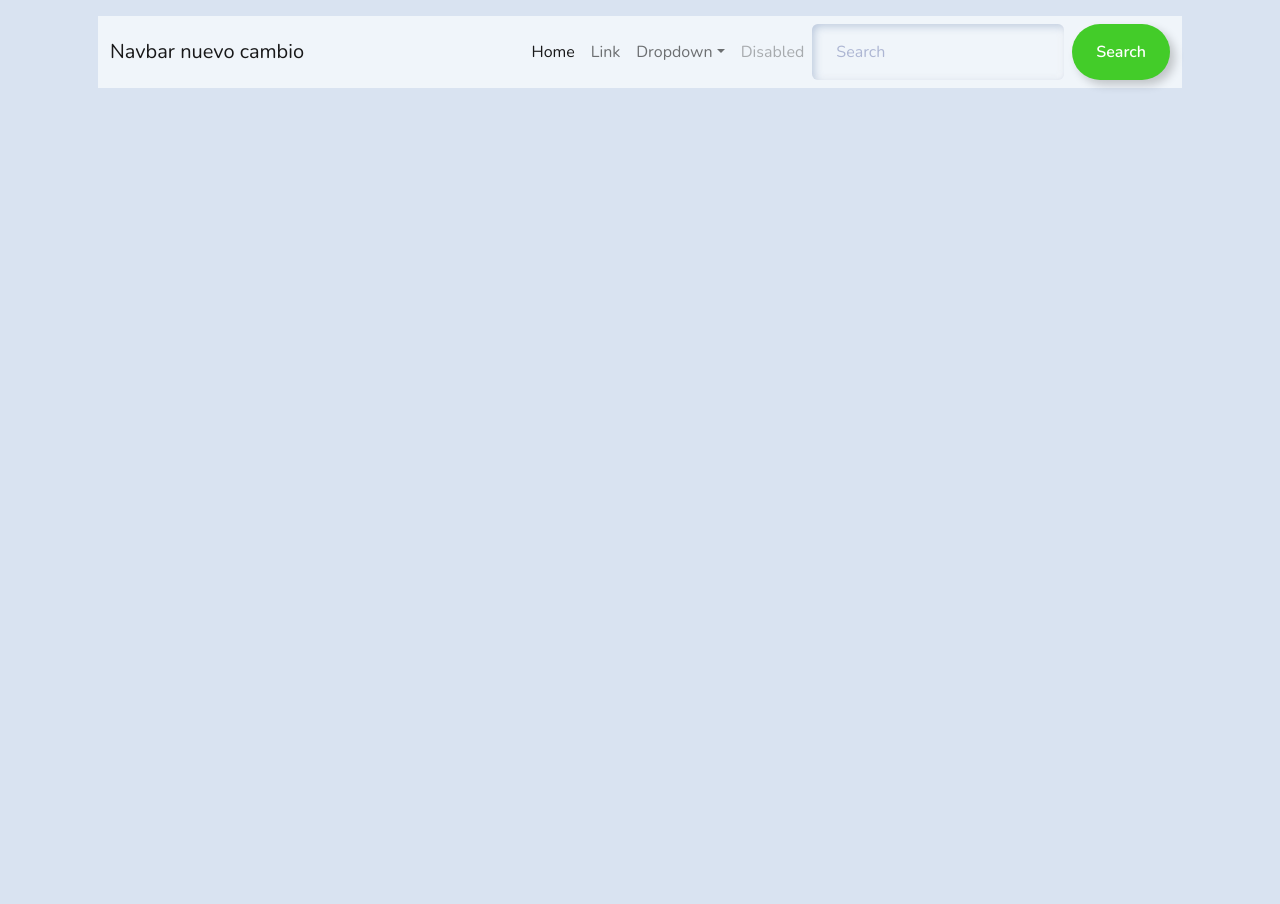
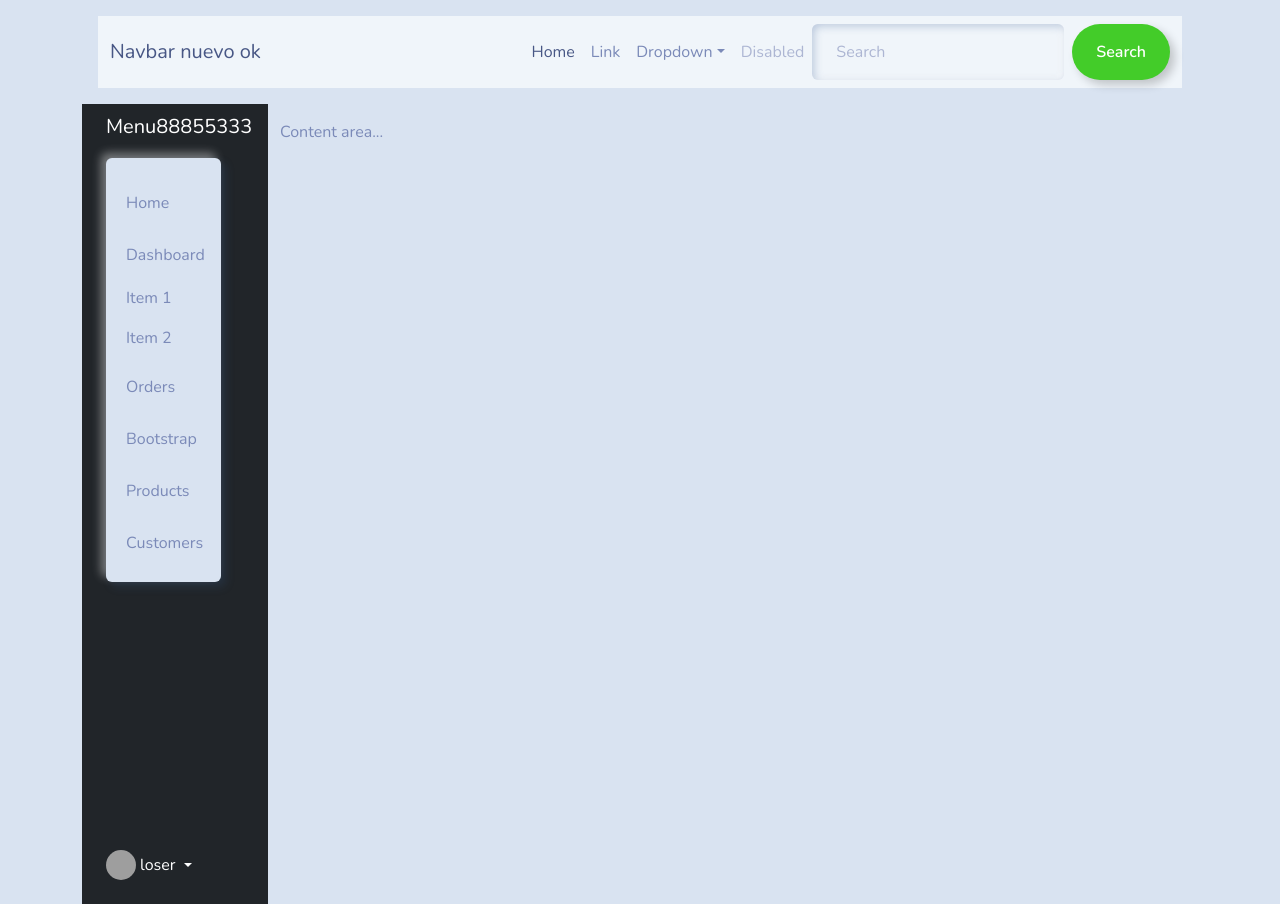
Before and after one commit to Leonardoih/inventario-app, a React (Create React App) app: page / in a window 1280 px wide. Before the commit the page ends 800 px from the top, so only its background shows below. Built offline with nearby package versions, Linux system fonts and the light colour scheme; grey boxes are pictures that could not be loaded.

Commit message:
cambio 3

```diff
--- a/src/Components/Navbar/Navbar.tsx
+++ b/src/Components/Navbar/Navbar.tsx
@@ -7,7 +7,7 @@ const Navbar = () => {
         <div className="p-3">
             <nav className="navbar navbar-expand-md navbar-light bg-light   ">
         <div className="container-fluid">
-          <Link className="navbar-brand " to='/'>Navbar nuevo cambio</Link>
+          <Link className="navbar-brand " to='/'>Navbar nuevo ok </Link>
           <button className="navbar-toggler" type="button" data-bs-toggle="collapse" data-bs-target="#navbarSupportedContent" aria-controls="navbarSupportedContent" aria-expanded="false" aria-label="Toggle navigation">
             <span className="navbar-toggler-icon" />
           </button>
--- a/src/Components/Sidebar/Sidebar.tsx
+++ b/src/Components/Sidebar/Sidebar.tsx
@@ -1,6 +1,5 @@
-import React from 'react'
-import { Link } from 'react-router-dom'
-
+import React from "react";
+import { Link } from "react-router-dom";
 
 const Sidebar = () => {
   return (
@@ -8,90 +7,181 @@ const Sidebar = () => {
       <div className="row flex-nowrap">
         <div className="col-auto col-md-3 col-xl-2 px-sm-2 px-0 bg-dark">
           <div className="d-flex flex-column align-items-center align-items-sm-start px-3 pt-2 text-white min-vh-100">
-              <a href="/" className="d-flex align-items-center pb-3 mb-md-0 me-md-auto text-white text-decoration-none">
-                <span className="fs-5 d-none d-sm-inline">Menu55</span>
-              </a>
-              <ul className="nav nav-pills flex-column mb-sm-auto mb-0 align-items-center align-items-sm-start" id="menu">
+            <Link
+              to="/"
+              className="d-flex align-items-center pb-3 mb-md-0 me-md-auto text-white text-decoration-none"
+            >
+              <span className="fs-5 d-none d-sm-inline">Menu88855333</span>
+            </Link>
+            <ul
+              className="nav nav-pills flex-column mb-sm-auto mb-0 align-items-center align-items-sm-start"
+              id="menu"
+            >
               <li className="nav-item">
-                  <a href="#" className="nav-link align-middle px-0">
-                    <i className="fs-4 bi-house" /> <span className="ms-1 d-none d-sm-inline">Home</span>
-                  </a>
+                <Link to="#" className="nav-link align-middle px-0">
+                  <i className="fs-4 bi-house" />{" "}
+                  <span className="ms-1 d-none d-sm-inline">Home</span>
+                </Link>
               </li>
               <li>
-                  <a href="#submenu1" data-bs-toggle="collapse" className="nav-link px-0 align-middle">
-                    <i className="fs-4 bi-speedometer2" /> <span className="ms-1 d-none d-sm-inline">Dashboard</span> </a>
-                  <ul className="collapse show nav flex-column ms-1" id="submenu1" data-bs-parent="#menu">
+                <Link
+                  to="#submenu1"
+                  data-bs-toggle="collapse"
+                  className="nav-link px-0 align-middle"
+                >
+                  <i className="fs-4 bi-speedometer2" />{" "}
+                  <span className="ms-1 d-none d-sm-inline">Dashboard</span>{" "}
+                </Link>
+                <ul
+                  className="collapse show nav flex-column ms-1"
+                  id="submenu1"
+                  data-bs-parent="#menu"
+                >
                   <li className="w-100">
-                      <a href="#" className="nav-link px-0"> <span className="d-none d-sm-inline">Item</span> 1 </a>
+                    <Link to="#" className="nav-link px-0">
+                      {" "}
+                      <span className="d-none d-sm-inline">Item</span> 1{" "}
+                    </Link>
                   </li>
                   <li>
-                      <a href="#" className="nav-link px-0"> <span className="d-none d-sm-inline">Item</span> 2 </a>
+                    <Link to="#" className="nav-link px-0">
+                      {" "}
+                      <span className="d-none d-sm-inline">Item</span> 2{" "}
+                    </Link>
                   </li>
                 </ul>
               </li>
               <li>
-                  <a href="#" className="nav-link px-0 align-middle">
-                    <i className="fs-4 bi-table" /> <span className="ms-1 d-none d-sm-inline">Orders</span></a>
+                <Link to="#" className="nav-link px-0 align-middle">
+                  <i className="fs-4 bi-table" />{" "}
+                  <span className="ms-1 d-none d-sm-inline">Orders</span>
+                </Link>
               </li>
               <li>
-                  <a href="#submenu2" data-bs-toggle="collapse" className="nav-link px-0 align-middle ">
-                    <i className="fs-4 bi-bootstrap" /> <span className="ms-1 d-none d-sm-inline">Bootstrap</span></a>
-                  <ul className="collapse nav flex-column ms-1" id="submenu2" data-bs-parent="#menu">
+                <Link
+                  to="#submenu2"
+                  data-bs-toggle="collapse"
+                  className="nav-link px-0 align-middle "
+                >
+                  <i className="fs-4 bi-bootstrap" />{" "}
+                  <span className="ms-1 d-none d-sm-inline">Bootstrap</span>
+                </Link>
+                <ul
+                  className="collapse nav flex-column ms-1"
+                  id="submenu2"
+                  data-bs-parent="#menu"
+                >
                   <li className="w-100">
-                      <a href="#" className="nav-link px-0"> <span className="d-none d-sm-inline">Item</span> 1</a>
+                    <Link to="#" className="nav-link px-0">
+                      {" "}
+                      <span className="d-none d-sm-inline">Item</span> 1
+                    </Link>
                   </li>
                   <li>
-                      <a href="#" className="nav-link px-0"> <span className="d-none d-sm-inline">Item</span> 2</a>
+                    <Link to="#" className="nav-link px-0">
+                      {" "}
+                      <span className="d-none d-sm-inline">Item</span> 2
+                    </Link>
                   </li>
                 </ul>
               </li>
               <li>
-                  <a href="#submenu3" data-bs-toggle="collapse" className="nav-link px-0 align-middle">
-                    <i className="fs-4 bi-grid" /> <span className="ms-1 d-none d-sm-inline">Products</span> </a>
-                  <ul className="collapse nav flex-column ms-1" id="submenu3" data-bs-parent="#menu">
+                <Link
+                  to="#submenu3"
+                  data-bs-toggle="collapse"
+                  className="nav-link px-0 align-middle"
+                >
+                  <i className="fs-4 bi-grid" />{" "}
+                  <span className="ms-1 d-none d-sm-inline">Products</span>{" "}
+                </Link>
+                <ul
+                  className="collapse nav flex-column ms-1"
+                  id="submenu3"
+                  data-bs-parent="#menu"
+                >
                   <li className="w-100">
-                      <a href="#" className="nav-link px-0"> <span className="d-none d-sm-inline">Product</span> 1</a>
+                    <Link to="#" className="nav-link px-0">
+                      {" "}
+                      <span className="d-none d-sm-inline">Product</span> 1
+                    </Link>
                   </li>
                   <li>
-                      <a href="#" className="nav-link px-0"> <span className="d-none d-sm-inline">Product</span> 2</a>
+                    <Link to="#" className="nav-link px-0">
+                      {" "}
+                      <span className="d-none d-sm-inline">Product</span> 2
+                    </Link>
                   </li>
                   <li>
-                      <a href="#" className="nav-link px-0"> <span className="d-none d-sm-inline">Product</span> 3</a>
+                    <Link to="#" className="nav-link px-0">
+                      {" "}
+                      <span className="d-none d-sm-inline">Product</span> 3
+                    </Link>
                   </li>
                   <li>
-                      <a href="#" className="nav-link px-0"> <span className="d-none d-sm-inline">Product</span> 4</a>
+                    <Link to="#" className="nav-link px-0">
+                      {" "}
+                      <span className="d-none d-sm-inline">Product</span> 4
+                    </Link>
                   </li>
                 </ul>
               </li>
               <li>
-                  <a href="#" className="nav-link px-0 align-middle">
-                    <i className="fs-4 bi-people" /> <span className="ms-1 d-none d-sm-inline">Customers</span> </a>
+                <Link to="#" className="nav-link px-0 align-middle">
+                  <i className="fs-4 bi-people" />{" "}
+                  <span className="ms-1 d-none d-sm-inline">Customers</span>{" "}
+                </Link>
               </li>
             </ul>
             <hr />
             <div className="dropdown pb-4">
-                <a href="#" className="d-flex align-items-center text-white text-decoration-none dropdown-toggle" id="dropdownUser1" data-bs-toggle="dropdown" aria-expanded="false">
-                  <img src="https://github.com/mdo.png" alt="hugenerd" width={30} height={30} className="rounded-circle" />
+              <Link
+                to="#"
+                className="d-flex align-items-center text-white text-decoration-none dropdown-toggle"
+                id="dropdownUser1"
+                data-bs-toggle="dropdown"
+                aria-expanded="false"
+              >
+                <img
+                  src="https://github.com/mdo.png"
+                  alt="hugenerd"
+                  width={30}
+                  height={30}
+                  className="rounded-circle"
+                />
                 <span className="d-none d-sm-inline mx-1">loser</span>
-                </a>
+              </Link>
               <ul className="dropdown-menu dropdown-menu-dark text-small shadow">
-                  <li><a className="dropdown-item" href="#">New project...</a></li>
-                  <li><a className="dropdown-item" href="#">Settings</a></li>
-                  <li><a className="dropdown-item" href="#">Profile</a></li>
+                <li>
+                  <Link className="dropdown-item" to="#">
+                    New project...
+                  </Link>
+                </li>
+                <li>
+                  <Link className="dropdown-item" to="#">
+                    Settings
+                  </Link>
+                </li>
+                <li>
+                  <Link className="dropdown-item" to="#">
+                    Profile
+                  </Link>
+                </li>
                 <li>
                   <hr className="dropdown-divider" />
                 </li>
-                  <li><a className="dropdown-item" href="#">Sign out</a></li>
+                <li>
+                  <Link className="dropdown-item" to="#">
+                    Sign out
+                  </Link>
+                </li>
               </ul>
             </div>
           </div>
         </div>
-          <div className="col py-3">
-            Content area...
+        <div className="col py-3">Content area...</div>
       </div>
     </div>
-      </div>
-    )
-}
+  );
+};
 
-export default Sidebar
+export default Sidebar;
--- a/src/index.tsx
+++ b/src/index.tsx
@@ -1,21 +1,21 @@
+import React from "react";
 import ReactDOM from "react-dom";
-import { BrowserRouter, Routes, Route} from "react-router-dom";
+import { BrowserRouter } from "react-router-dom";
 import Navbar from "./Components/Navbar/Navbar";
-import 'bootstrap/dist/css/bootstrap.min.css';
-import 'bootswatch/dist/morph/bootstrap.min.css';
+import "bootswatch/dist/morph/bootstrap.min.css";
 import reportWebVitals from "./reportWebVitals";
-
-
+import Sidebar from "./Components/Sidebar/Sidebar";
 
 ReactDOM.render(
-    <div className="container">
-      <BrowserRouter>
-        <Routes>
-          <Route path="/" element={<Navbar />} />
-        </Routes>
-      </BrowserRouter>
-    </div>,
-    document.getElementById("root")
-  );
+  <React.StrictMode>
+    <BrowserRouter>
+      <div className="container">
+        <Navbar></Navbar>
+        <Sidebar></Sidebar>
+      </div>
+    </BrowserRouter>
+  </React.StrictMode>,
+  document.getElementById("root")
+);
 
-  reportWebVitals();
+reportWebVitals();
--- a/tsconfig.json
+++ b/tsconfig.json
@@ -7,10 +7,11 @@
     "esModuleInterop": true,
     "lib": [
       "dom",
-      "es2020"
+      "dom.iterable",
+      "esnext"
     ],
     "jsx": "react-jsx",
-    "target": "es5",
+    "target": "es2020",
     "allowJs": true,
     "skipLibCheck": true,
     "allowSyntheticDefaultImports": true,
```
Also changed, not shown: package.json (+9 -1 lines), 18 other files (tests, documents, lock files or other folders). Lines whose indentation alone changed are shown as unchanged.
